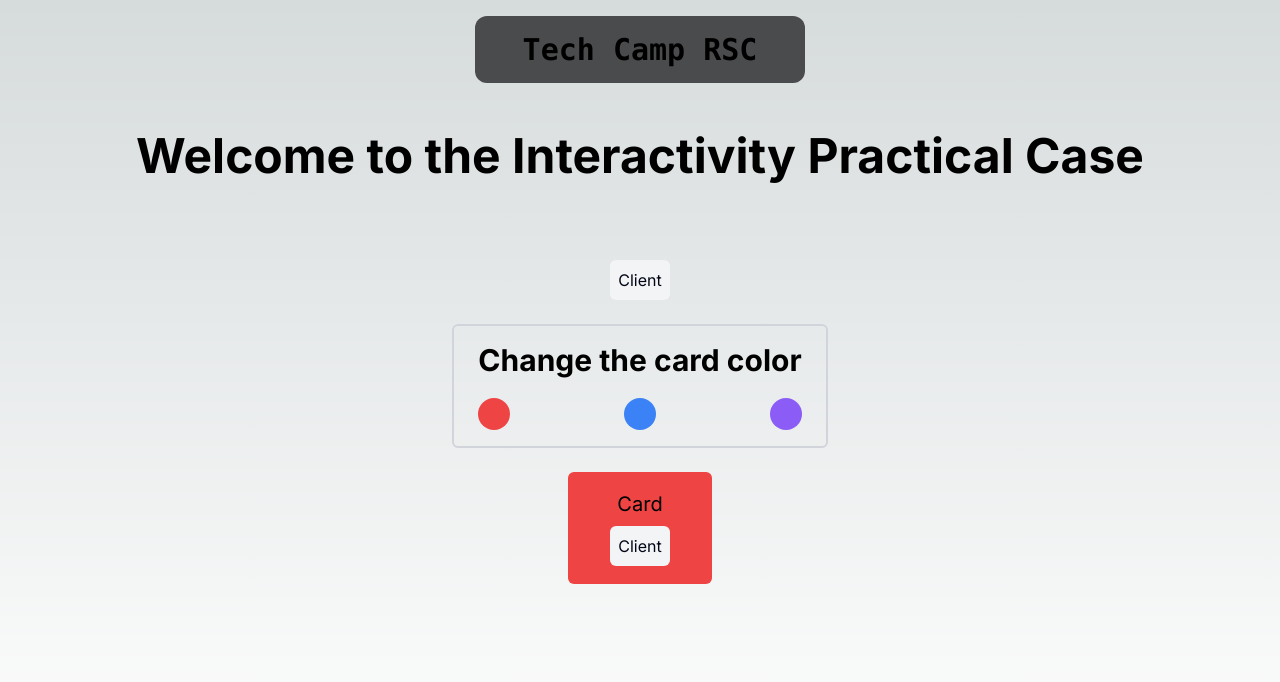
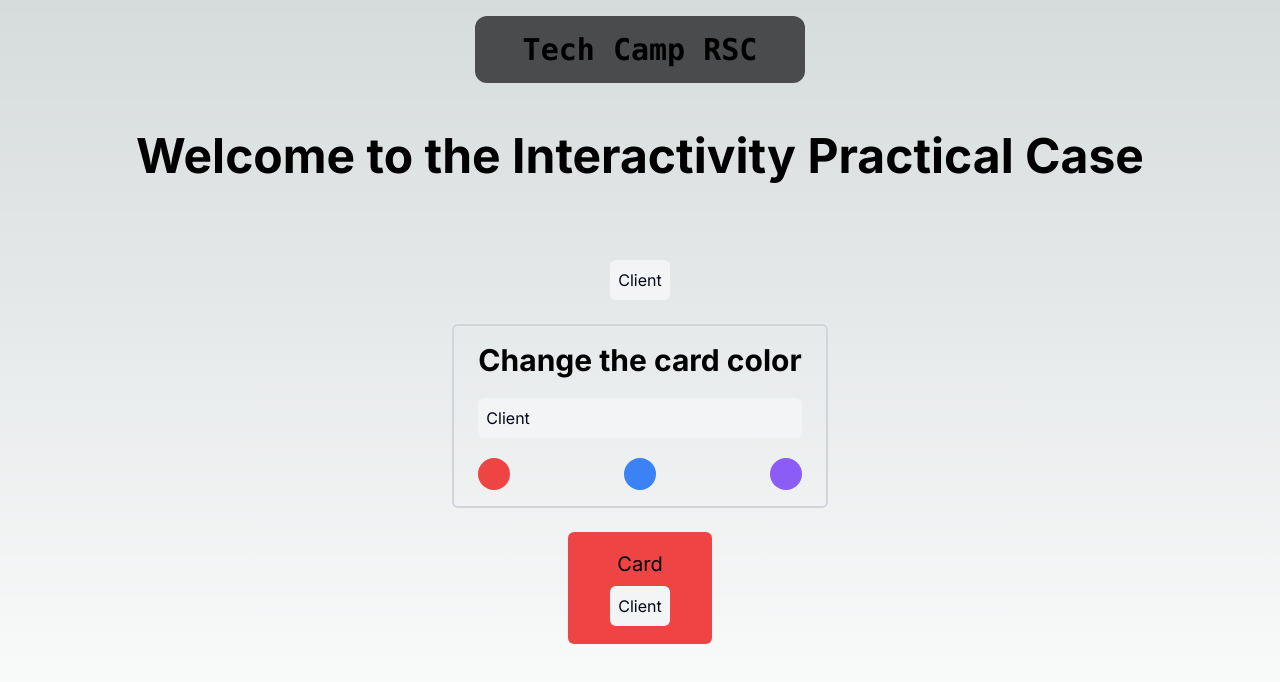
Before and after one commit to LorisQsd/Tech-Camp-RSC, a Next.js app: page /interactivity in a window 1280 px wide. Shown: the top 682 px of the page. Built offline with nearby package versions, Linux system fonts and the light colour scheme.

Commit message:
(interactivity): rsc within a client boundary - composition and slot pattern

```diff
--- a/app/(main)/interactivity/_components/InteractivityClientComponent.tsx
+++ b/app/(main)/interactivity/_components/InteractivityClientComponent.tsx
@@ -3,9 +3,14 @@
 import { Colors } from "@/types/colors";
 import cn from "@/utils/cn";
 import { useState } from "react";
-import StandaloneChild from "./StandaloneChild";
 
-const InteractivityClientComponent = () => {
+const InteractivityClientComponent = ({
+  children,
+  slot,
+}: {
+  children?: React.ReactNode;
+  slot: React.ReactNode;
+}) => {
   const [color, setColor] = useState<Colors>("red");
 
   const handleButtonClick = (color: Colors) => () => setColor(color);
@@ -13,8 +18,13 @@ const InteractivityClientComponent = () => {
   return (
     <>
       <article className="border-2 border-gray-300 rounded-md space-y-5 px-6 py-4">
-        <h2 className="text-3xl font-bold">Change the card color</h2>
+        {/*
+            TIPS - Their is also another way to render a server component within a client boundary.
+            We could use the following slot pattern and render a ReactNode.
 
+            So finally, as long as we are rendering a ReactNode into our client boundary, we'll be able to render a server component again.
+        */}
+        {slot}
         <div className="flex justify-between">
           <button
             onClick={handleButtonClick("red")}
@@ -41,8 +51,9 @@ const InteractivityClientComponent = () => {
         )}
       >
         <p className="text-xl">Card</p>
-        {/* Even if the StandaloneChild is server by default, it is evaluated as a client component because its parent (this component) uses the 'use client' directive. */}
-        <StandaloneChild />
+        {/* To be able to render a server component inside a client boundary, we'll need to use the composition pattern and pass our server component using the children prop */}
+        {/* Composition Pattern source with a great example using a context provider : https://nextjs.org/docs/app/building-your-application/rendering/composition-patterns#using-context-providers */}
+        {children}
       </div>
     </>
   );
--- a/app/(main)/interactivity/page.tsx
+++ b/app/(main)/interactivity/page.tsx
@@ -1,8 +1,6 @@
 import InteractivityClientComponent from "./_components/InteractivityClientComponent";
 import StandaloneChild from "./_components/StandaloneChild";
 
-// We can isolate our client boundary
-// Therefore, we'll be able to exclude our main and h1 tags of the hydration process and gain a little bit of js final bundle size
 const Page = () => (
   <main className="flex flex-col gap-6 items-center min-h-full w-full grow px-4">
     <h1 className="text-5xl font-bold py-12 text-center">
@@ -11,7 +9,18 @@ const Page = () => (
     {/* As a proof, the standalone child stays server */}
     <StandaloneChild />
 
-    <InteractivityClientComponent />
+    <InteractivityClientComponent
+      slot={
+        <>
+          <h2 className="text-3xl font-bold">Change the card color</h2>
+          {/* By using the slot pattern, the standalone child will be evaluated as a server component */}
+          <StandaloneChild />
+        </>
+      }
+    >
+      {/* By using the composition pattern, we are now able to render the standalone child as a server component */}
+      <StandaloneChild />
+    </InteractivityClientComponent>
   </main>
 );
 
```
